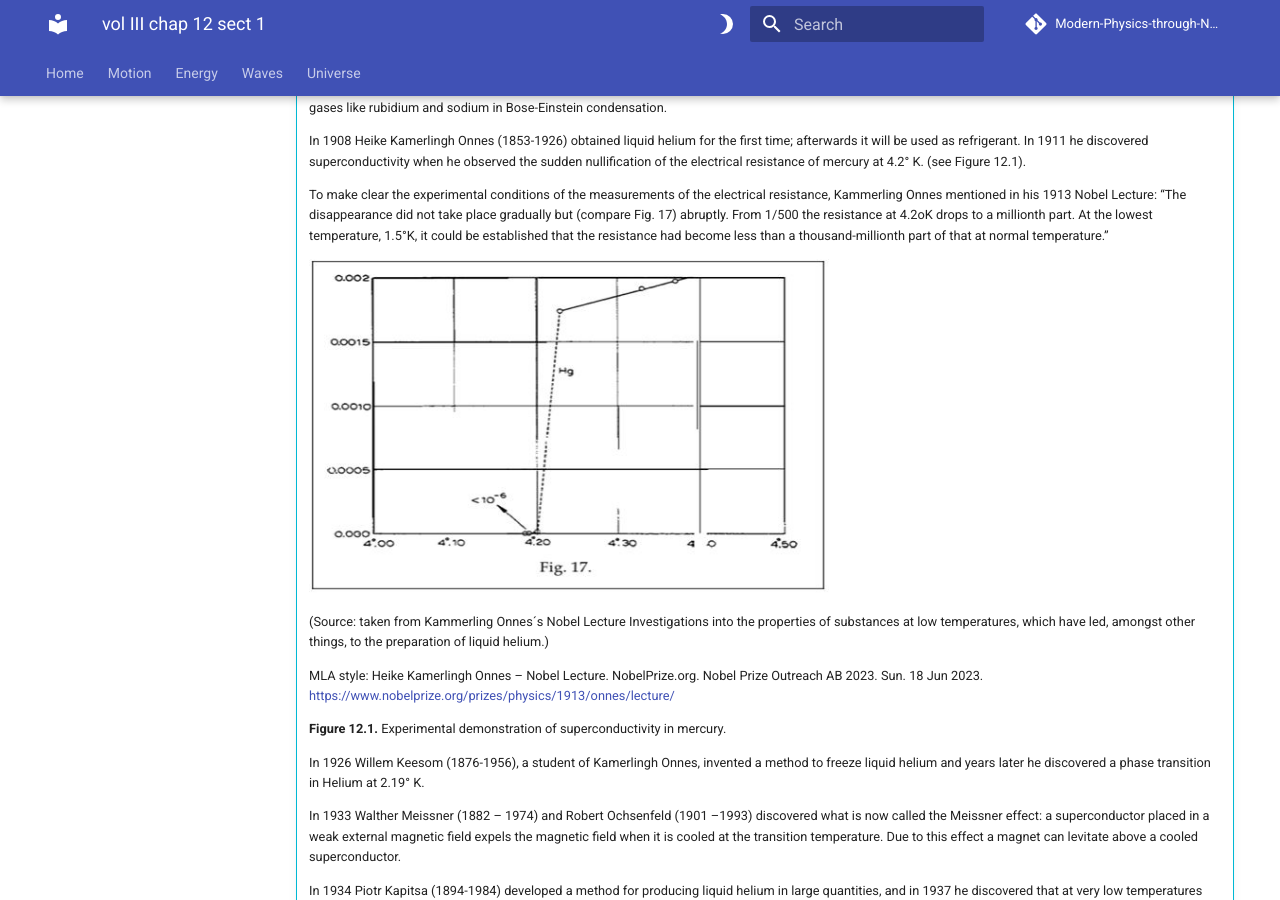
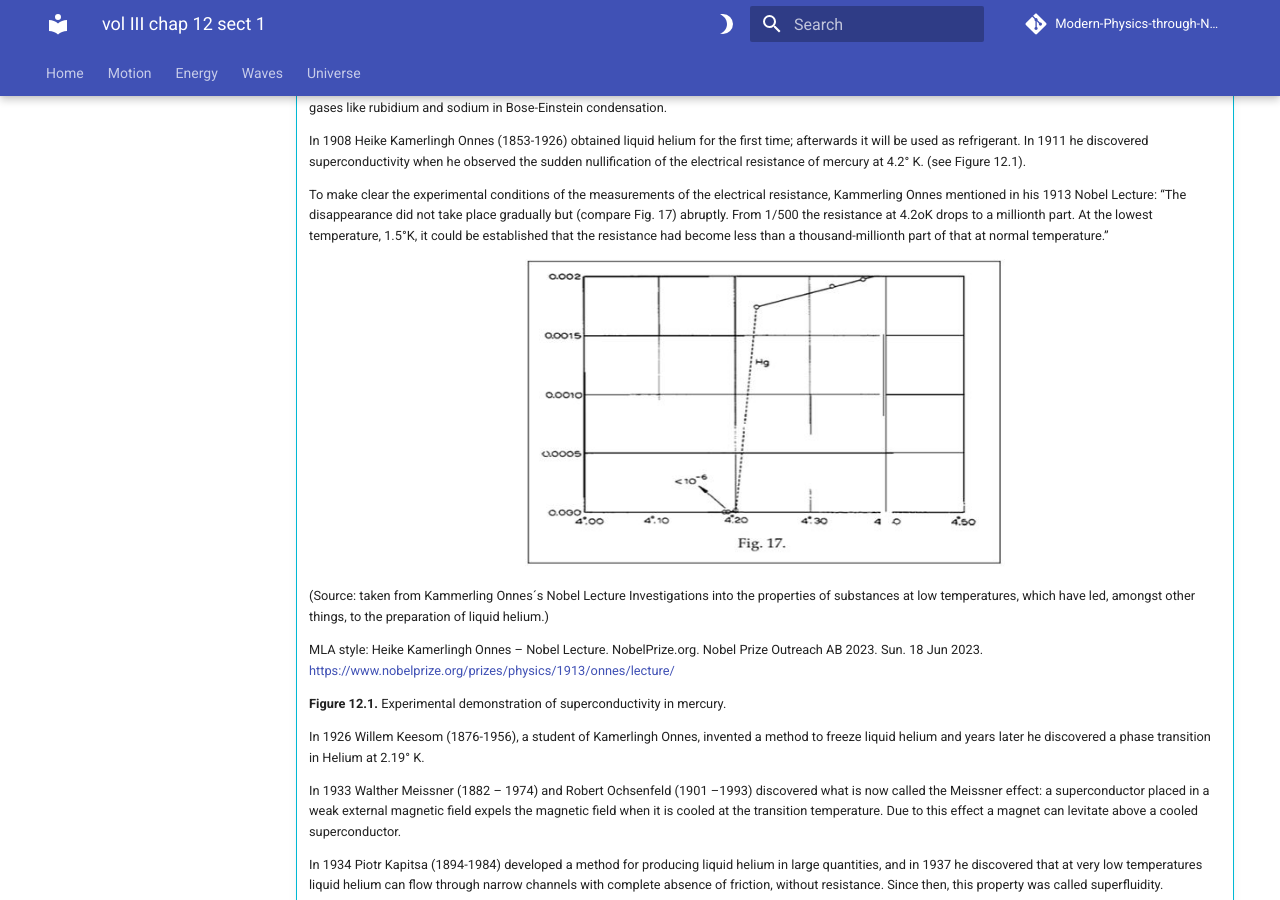
Before and after one commit to modphysnobel/modphysnobel.github.io, an MkDocs documentation site: the page built from docs/vol-III/vol-III-chap-12-sect-1.md, in a window 1280 px wide and 900 px high, scrolled down 2181 px. Built offline with MkDocs 1.6.1 and Material for MkDocs 9.7.7, drawn with Linux system fonts in a browser that asks for light colours; some web fonts are replaced; comment, search, counter and statistics services are not loaded.

Commit message:
Update vol-III-chap-12-sect-1.md

```diff
--- a/docs/vol-III/vol-III-chap-12-sect-1.md
+++ b/docs/vol-III/vol-III-chap-12-sect-1.md
@@ -71,7 +71,9 @@ Fermions have half-integral spin, they are selective and obey the exclusion prin
 
 	To make clear the experimental conditions of the measurements of the electrical resistance, Kammerling Onnes mentioned in his 1913 Nobel Lecture: “The disappearance did not take place gradually but (compare Fig. 17) abruptly. From 1/500 the resistance at 4.2oK drops to a millionth part. At the lowest temperature, 1.5°K, it could be established that the resistance had become less than a thousand-millionth part of that at normal temperature.”
 
-	![Fig2](./figs/chap-12-sect-1-fig2.JPG){width="520"}
+	<p align="center">
+	![Fig8](./figs/chap-12-sect-1-fig2.JPG){width="480"}
+	</p>
 
 	(Source: taken from Kammerling Onnes´s Nobel Lecture Investigations into the properties of substances at low temperatures, which have led, amongst other things, to the preparation of liquid helium.)
 
@@ -107,7 +109,9 @@ Fermions have half-integral spin, they are selective and obey the exclusion prin
 
 	Although in metals individual electrons behave as fermions, the strong coupling between the Cooper-pairs produces a collective pattern characterized by the absence of electric resistance (see Figure 12.2).
 
-	![Fig3](./figs/chap-12-sect-1-fig3.JPG){width="520"}
+	<p align="center">
+	![Fig8](./figs/chap-12-sect-1-fig3.JPG){width="480"}
+	</p>
 
 	(Source; taken from Cooper´s Nobel Lecture *Microscopic Quantum Interference Effects in the Theory of Superconductivity.*)
 
@@ -123,7 +127,9 @@ Fermions have half-integral spin, they are selective and obey the exclusion prin
 
 	When two atoms with odd numbers of nucleons pair up with each other, they collectively possess an even number of nucleons and behave like bosons, condensing together into a superfluid state. Fermions such as atomic He-3 do not condensate, therefore it is not possible that they present superfluidity like the boson atomic He-4. However, fermions in liquid He-3 form boson pairs and behave as a superfluid. Other experiments reported in Lee´s Lecture show that the specific heat measurements in superfluid He-3 present a discontinuity at the transition temperature like the one that characterizes phase transitions in superconductors (see Figure 12.3).
 
-	![Fig4](./figs/chap-12-sect-1-fig4.JPG){width="520"}
+	<p align="center">
+	![Fig8](./figs/chap-12-sect-1-fig4.JPG){width="480"}
+	</p>
 
 	(Source: MLA style: David M. Lee – Nobel Lecture. NobelPrize.org. Nobel Prize Outreach AB 2023. Sun. 18 Jun 2023. <https://www.nobelprize.org/prizes/physics/1996/lee/lecture/>)
 
@@ -131,7 +137,9 @@ Fermions have half-integral spin, they are selective and obey the exclusion prin
 
 	In 1986 J. Georg Bednorz (1950) and K. Alexander Müller (1927-2023) discovered superconductivity in ceramic materials at temperatures above 77°K (−196.2 °C; −321.1 °F). See their joint 1987 Nobel Lecture *Perovskite-Type Oxides – The New Approach to High*- $T_c$ *Superconductivity*. (See Figure 12.4).
 
-	![Fig5](./figs/chap-12-sect-1-fig5.JPG){width="520"}
+	<p align="center">
+	![Fig8](./figs/chap-12-sect-1-fig5.JPG){width="480"}
+	</p>
 
 	(Source: MLA style: J. Georg Bednorz – Nobel Lecture. NobelPrize.org. Nobel Prize Outreach AB 2023. Sun. 18 Jun 2023. <https://www.nobelprize.org/prizes/physics/1987/bednorz/lecture/>)
 
@@ -149,15 +157,21 @@ Fermions have half-integral spin, they are selective and obey the exclusion prin
 
 	Next three Figures 12.5, 12.6 and 12.7 come from Ketterle´s Nobel Lecture,
 
-	![Fig6](./figs/chap-12-sect-1-fig6.JPG){width="520"}
+	<p align="center">
+	![Fig8](./figs/chap-12-sect-1-fig6.JPG){width="480"}
+	</p>
 
 	**Figure 12.5.** Conditions for obtaining Bose-Einstein condensation.
 
-	![Fig7](./figs/chap-12-sect-1-fig7.JPG){width="520"}
+	<p align="center">
+	![Fig8](./figs/chap-12-sect-1-fig7.JPG){width="480"}
+	</p>
 
 	**Figure 12.6.** Experimental setup for producing Bose-Einstein condensate.
 
-	![Fig8](./figs/chap-12-sect-1-fig8.JPG){width="520"}
+	<p align="center">
+	![Fig8](./figs/chap-12-sect-1-fig8.JPG){width="480"}
+	</p>
 
 	**Figure 12.7.** Observation of Bose-Einstein condensate.
 
```
